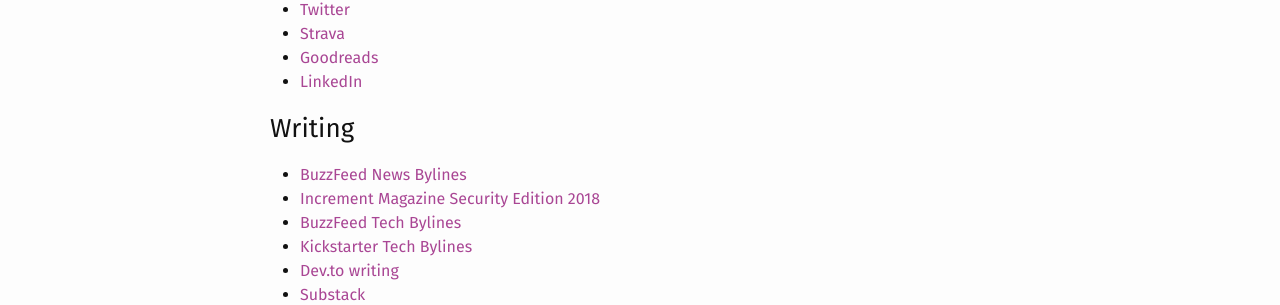
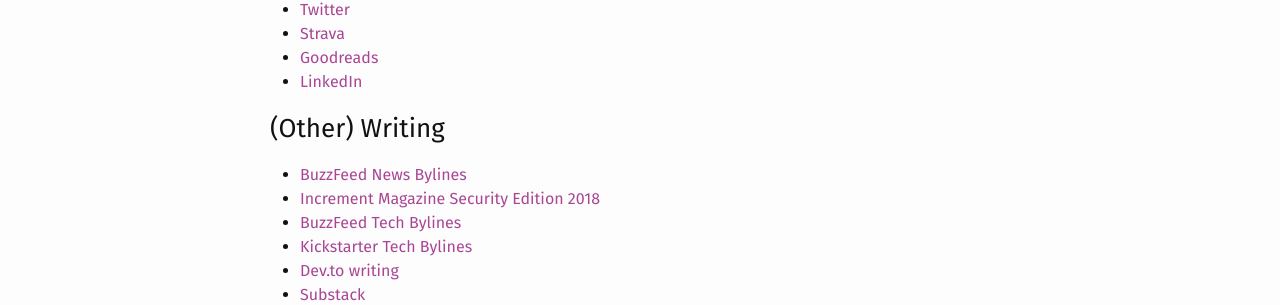
Before and after one commit to ghazaal71/loganmeetsworld, a Jekyll site: the page built from about.md, in a window 1280 px wide. Shown: the part 457-762 px from the top of the page. Built offline with Jekyll 4.4.1, drawn with Linux system fonts in a browser that asks for light colours.

Commit message:
updating writing

```diff
--- a/about.md
+++ b/about.md
@@ -18,7 +18,7 @@
 * [Goodreads](https://www.goodreads.com/user/show/70112026-logan-mcdonald)
 * [LinkedIn](https://www.linkedin.com/in/mcdonaldlogan/)
 
-### Writing
+### (Other) Writing
 
 * [BuzzFeed News Bylines](https://www.buzzfeednews.com/author/loganmcdonald)
 * [Increment Magazine Security Edition 2018](https://increment.com/security/open-sourcing-buzzfeeds-single-sign-on-process/)
```
